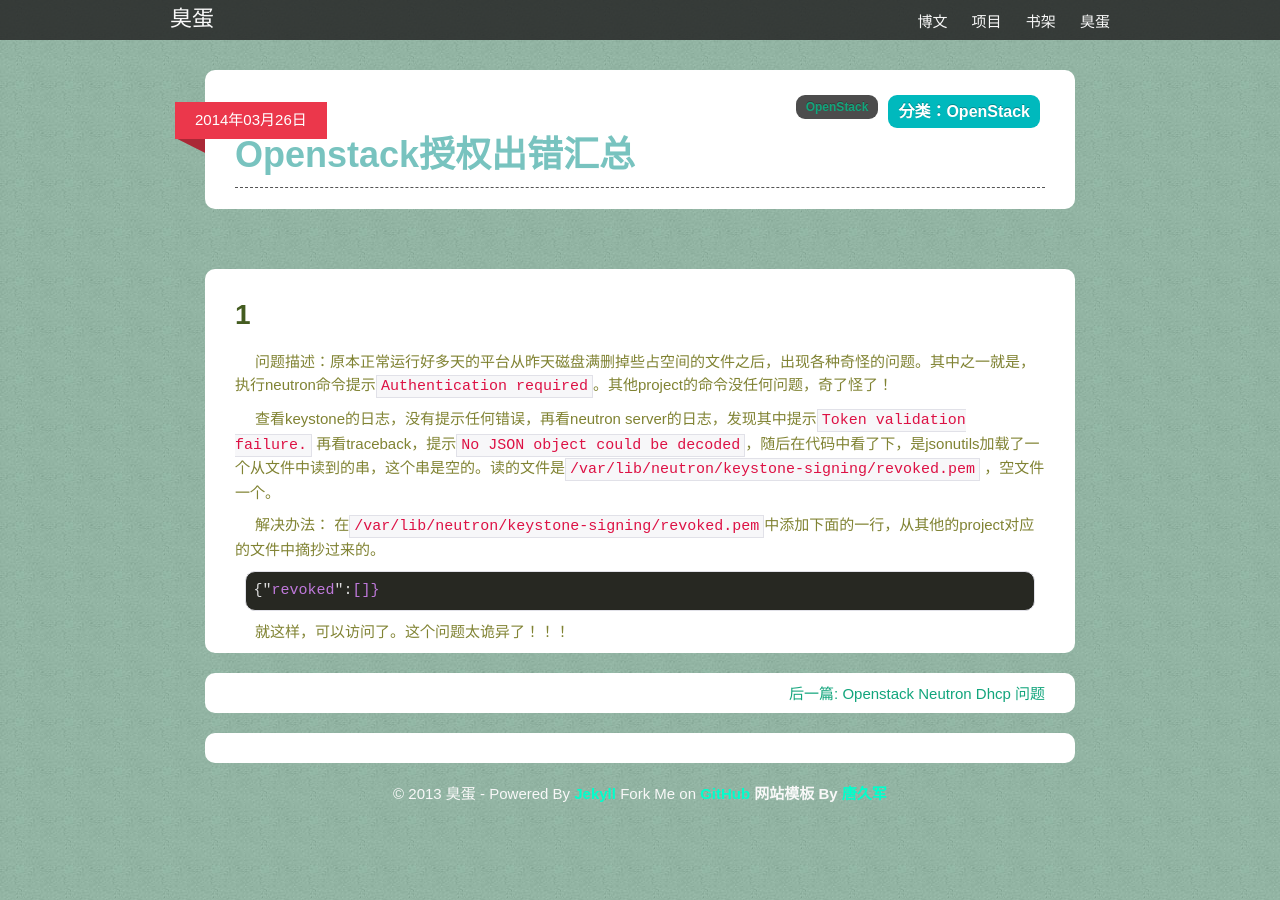
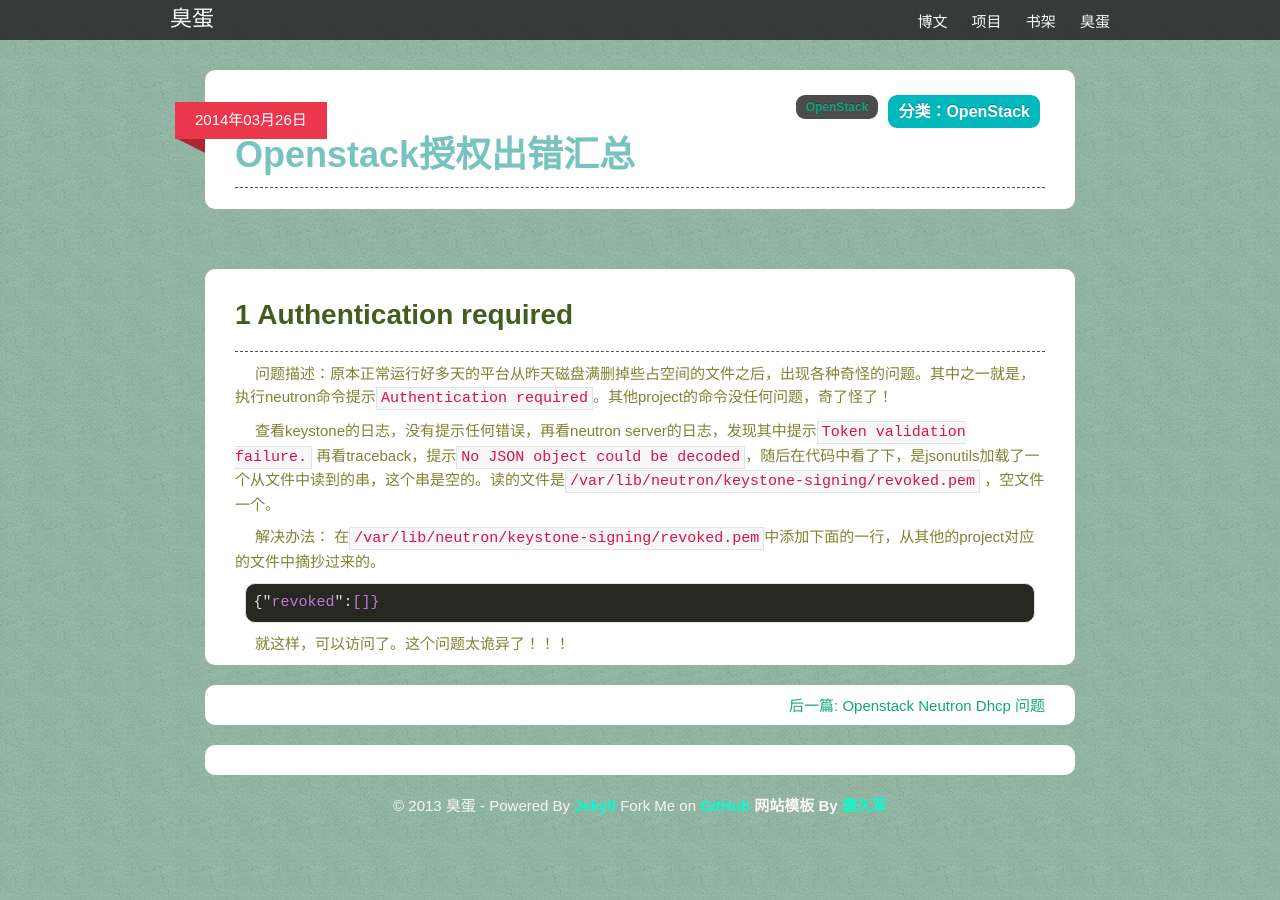
Before and after one commit to liuan/blog, a Jekyll site: the page built from _posts/2014-3-26-OpenStack授权出错汇总.md, in a window 1280 px wide. Built offline with Jekyll 4.4.1, drawn with Linux system fonts in a browser that asks for light colours; comment, search, counter and statistics services are not loaded.

Commit message:
autheticate required

```diff
--- a/_posts/2014-3-26-OpenStack授权出错汇总.md
+++ b/_posts/2014-3-26-OpenStack授权出错汇总.md
@@ -4,7 +4,8 @@
 tags: OpenStack
 ---
 
-### 1
+### 1 Authentication required
+--------
 
 问题描述：原本正常运行好多天的平台从昨天磁盘满删掉些占空间的文件之后，出现各种奇怪的问题。其中之一就是，执行neutron命令提示`Authentication required`。其他project的命令没任何问题，奇了怪了！
 
```
